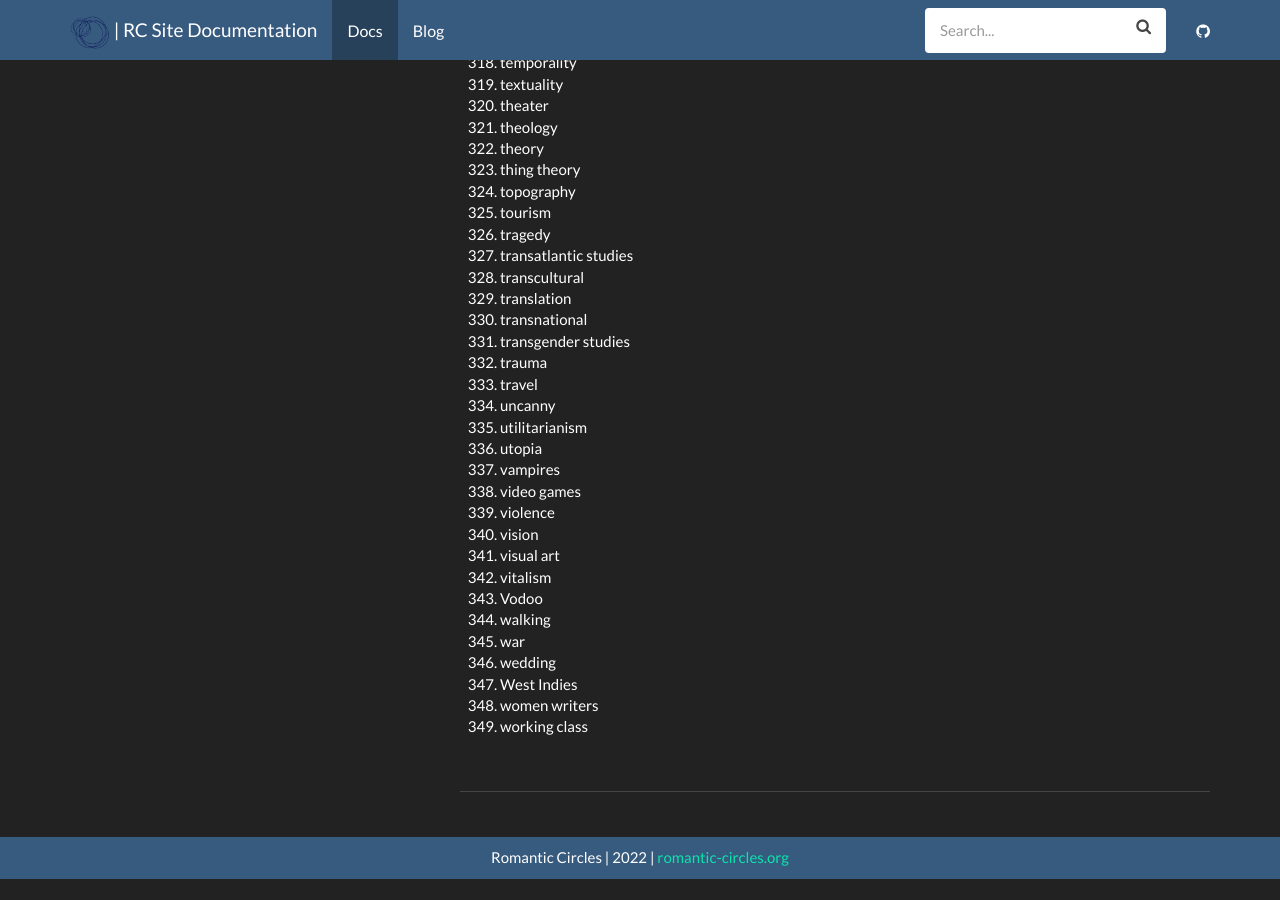
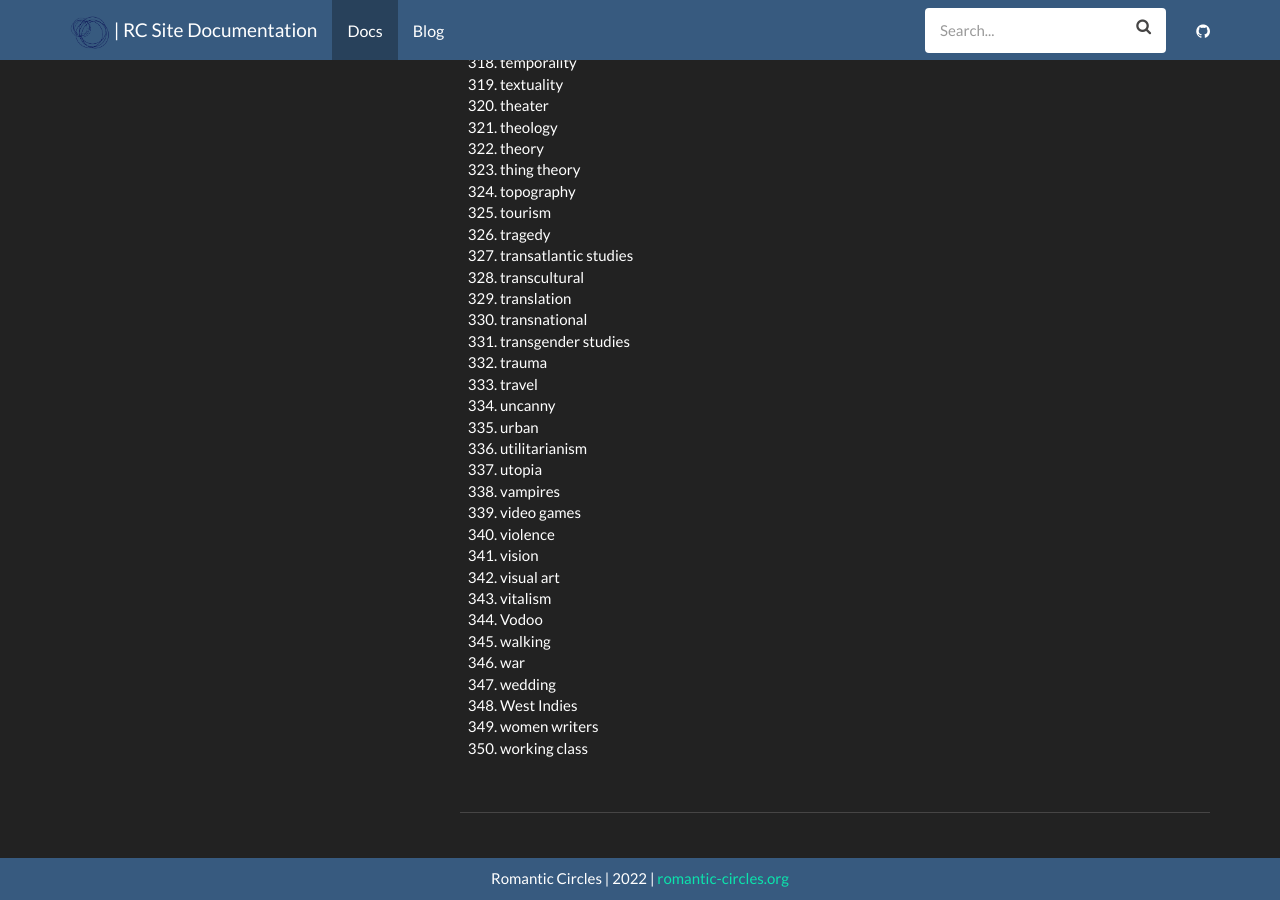
Before and after one commit to steve-kasica/romanticcircles.github.io, a Jekyll site: the page built from _docs/contributor-resources/rc-tagging.md, in a window 1280 px wide and 900 px high, scrolled down 7209 px. Built offline with Jekyll 4.4.1, drawn with Linux system fonts in a browser that asks for light colours; before the commit the page ends 8088 px from its top, so only the background shows below that.

Commit message:
added term

```diff
--- a/_docs/contributor-resources/rc-tagging.md
+++ b/_docs/contributor-resources/rc-tagging.md
@@ -344,18 +344,19 @@ Please select 4-6 tags from the following list that are generally relevant to th
 331. trauma
 332. travel
 333. uncanny
-334. utilitarianism
-335. utopia
-336. vampires
-337. video games
-338. violence
-339. vision
-340. visual art
-341. vitalism
-342. Vodoo
-343. walking
-344. war
-345. wedding
-346. West Indies
-347. women writers
-348. working class
+334. urban
+335. utilitarianism
+336. utopia
+337. vampires
+338. video games
+339. violence
+340. vision
+341. visual art
+342. vitalism
+343. Vodoo
+344. walking
+345. war
+346. wedding
+347. West Indies
+348. women writers
+349. working class
```
